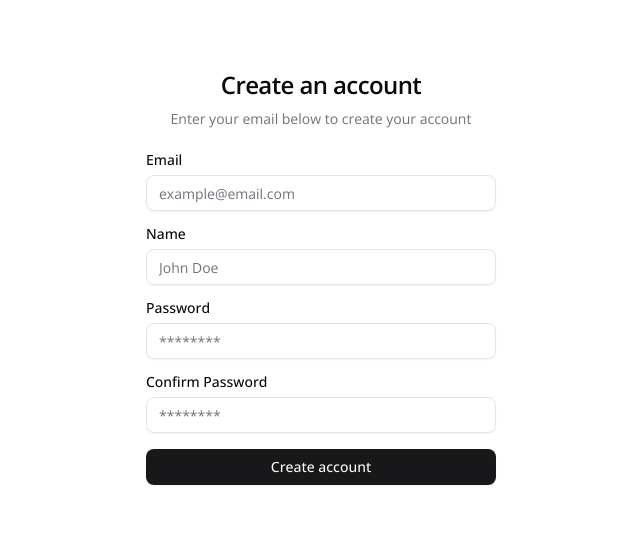
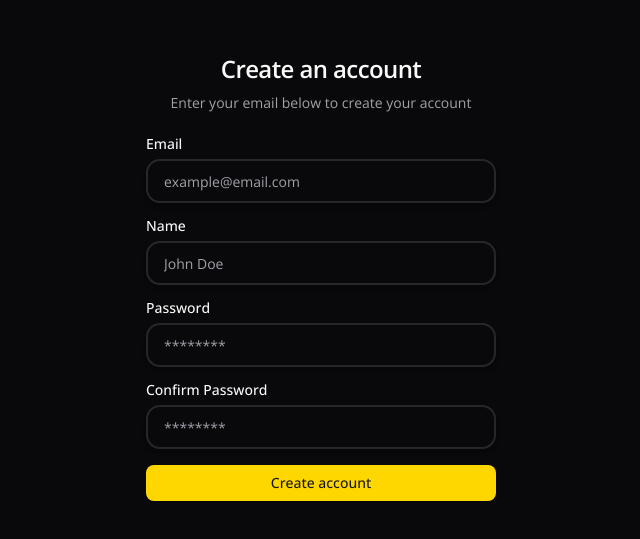
Before and after one commit to Arshya-tech/honeycomb, a Next.js app: page /sign-up in a window 1280 px wide. Shown: the part 123-662 px from the top of the page, without its empty margins (319-959 px from the left). Built offline with nearby package versions, Linux system fonts and the light colour scheme.

Commit message:
feat: enhance styling and improve components UIs according to our theme

```diff
--- a/app/globals.css
+++ b/app/globals.css
@@ -46,74 +46,85 @@
 }
 
 :root {
-  --background: oklch(1 0 0);
-  --foreground: oklch(0.141 0.005 285.823);
-  --card: oklch(1 0 0);
-  --card-foreground: oklch(0.141 0.005 285.823);
-  --popover: oklch(1 0 0);
-  --popover-foreground: oklch(0.141 0.005 285.823);
-  --primary: oklch(0.21 0.006 285.885);
-  --primary-foreground: oklch(0.985 0 0);
-  --secondary: oklch(0.967 0.001 286.375);
-  --secondary-foreground: oklch(0.21 0.006 285.885);
-  --muted: oklch(0.967 0.001 286.375);
-  --muted-foreground: oklch(0.552 0.016 285.938);
-  --accent: oklch(0.967 0.001 286.375);
-  --accent-foreground: oklch(0.21 0.006 285.885);
-  --destructive: oklch(0.577 0.245 27.325);
-  --destructive-foreground: oklch(0.577 0.245 27.325);
-  --border: oklch(0.92 0.004 286.32);
-  --input: oklch(0.92 0.004 286.32);
-  --ring: oklch(0.705 0.015 286.067);
-  --chart-1: oklch(0.646 0.222 41.116);
-  --chart-2: oklch(0.6 0.118 184.704);
-  --chart-3: oklch(0.398 0.07 227.392);
-  --chart-4: oklch(0.828 0.189 84.429);
-  --chart-5: oklch(0.769 0.188 70.08);
-  --radius: 0.625rem;
-  --sidebar: oklch(0.985 0 0);
-  --sidebar-foreground: oklch(0.141 0.005 285.823);
-  --sidebar-primary: oklch(0.21 0.006 285.885);
-  --sidebar-primary-foreground: oklch(0.985 0 0);
-  --sidebar-accent: oklch(0.967 0.001 286.375);
-  --sidebar-accent-foreground: oklch(0.21 0.006 285.885);
-  --sidebar-border: oklch(0.92 0.004 286.32);
-  --sidebar-ring: oklch(0.705 0.015 286.067);
+  --background: #09090b; /* Dark background */
+  --foreground: #fafafa; /* Light text on dark backgrounds */
+  --card: #18181b; /* Dark content area */
+  --card-foreground: #fafafa; /* Light text on dark content areas */
+  --popover: #18181b; /* Dark popover */
+  --popover-foreground: #fafafa; /* Light text on dark popover */
+  --primary: #ffd700; /* Primary yellow */
+  --primary-foreground: #18181b; /* Dark text on yellow */
+  --secondary: #ffc107; /* Secondary yellow */
+  --secondary-foreground: #18181b; /* Dark text on secondary yellow */
+  --muted: #27272a; /* Darker gray for muted elements */
+  --muted-foreground: #a1a1aa; /* Light gray for muted text */
+  --accent: #ffeb3b; /* Tertiary yellow */
+  --accent-foreground: #18181b; /* Dark text on accent yellow */
+  --destructive: #ef4444; /* Red for errors */
+  --destructive-foreground: #ff6f4f; /* Light text on destructive */
+  --border: #27272a; /* Dark subtle border */
+  --input: #27272a; /* Dark input background */
+  --ring: rgba(255, 215, 0, 0.3); /* Semi-transparent ring for focus */
+  --chart-1: #ffd700; /* Chart color 1 */
+  --chart-2: #ffc107; /* Chart color 2 */
+  --chart-3: #ffeb3b; /* Chart color 3 */
+  --chart-4: #ffa000; /* Chart color 4 */
+  --chart-5: #ffee58; /* Chart color 5 */
+  --radius: 0.625rem; /* Border radius */
+  --sidebar: #09090b; /* Sidebar background */
+  --sidebar-foreground: #f8f8f8; /* Light text on sidebar */
+  --sidebar-primary: #ffd700; /* Primary yellow for active sidebar items */
+  --sidebar-primary-foreground: #09090b; /* Dark text on yellow */
+  --sidebar-accent: #ffc107; /* Secondary yellow for sidebar accents */
+  --sidebar-accent-foreground: #09090b; /* Dark text on secondary yellow */
+  --sidebar-border: #27272a; /* Dark border for sidebar */
+  --sidebar-ring: rgba(
+    255,
+    215,
+    0,
+    0.3
+  ); /* Semi-transparent ring for sidebar focus */
 }
 
 .dark {
-  --background: oklch(0.141 0.005 285.823);
-  --foreground: oklch(0.985 0 0);
-  --card: oklch(0.141 0.005 285.823);
-  --card-foreground: oklch(0.985 0 0);
-  --popover: oklch(0.141 0.005 285.823);
-  --popover-foreground: oklch(0.985 0 0);
-  --primary: oklch(0.985 0 0);
-  --primary-foreground: oklch(0.21 0.006 285.885);
-  --secondary: oklch(0.274 0.006 286.033);
-  --secondary-foreground: oklch(0.985 0 0);
-  --muted: oklch(0.274 0.006 286.033);
-  --muted-foreground: oklch(0.705 0.015 286.067);
-  --accent: oklch(0.274 0.006 286.033);
-  --accent-foreground: oklch(0.985 0 0);
-  --destructive: oklch(0.396 0.141 25.723);
-  --destructive-foreground: oklch(0.637 0.237 25.331);
-  --border: oklch(0.274 0.006 286.033);
-  --input: oklch(0.274 0.006 286.033);
-  --ring: oklch(0.442 0.017 285.786);
-  --chart-1: oklch(0.488 0.243 264.376);
-  --chart-2: oklch(0.696 0.17 162.48);
-  --chart-3: oklch(0.769 0.188 70.08);
-  --chart-4: oklch(0.627 0.265 303.9);
-  --chart-5: oklch(0.645 0.246 16.439);
-  --sidebar: oklch(0.21 0.006 285.885);
-  --sidebar-foreground: oklch(0.985 0 0);
-  --sidebar-primary: oklch(0.488 0.243 264.376);
-  --sidebar-primary-foreground: oklch(0.985 0 0);
-  --sidebar-accent: oklch(0.274 0.006 286.033);
-  --sidebar-accent-foreground: oklch(0.985 0 0);
-  --sidebar-border: oklch(0.274 0.006 286.033);
-  --sidebar-ring: oklch(0.442 0.017 285.786);
+  --background: #09090b; /* Dark background */
+  --foreground: #fafafa; /* Light text on dark backgrounds */
+  --card: #18181b; /* Dark content area */
+  --card-foreground: #fafafa; /* Light text on dark content areas */
+  --popover: #18181b; /* Dark popover */
+  --popover-foreground: #fafafa; /* Light text on dark popover */
+  --primary: #ffd700; /* Primary yellow */
+  --primary-foreground: #18181b; /* Dark text on yellow */
+  --secondary: #ffc107; /* Secondary yellow */
+  --secondary-foreground: #18181b; /* Dark text on secondary yellow */
+  --muted: #27272a; /* Darker gray for muted elements */
+  --muted-foreground: #a1a1aa; /* Light gray for muted text */
+  --accent: #ffeb3b; /* Tertiary yellow */
+  --accent-foreground: #18181b; /* Dark text on accent yellow */
+  --destructive: #ef4444; /* Red for errors */
+  --destructive-foreground: #fef2f2; /* Light text on destructive */
+  --border: #27272a; /* Dark subtle border */
+  --input: #27272a; /* Dark input background */
+  --ring: rgba(255, 215, 0, 0.3); /* Semi-transparent ring for focus */
+  --chart-1: #ffd700; /* Chart color 1 */
+  --chart-2: #ffc107; /* Chart color 2 */
+  --chart-3: #ffeb3b; /* Chart color 3 */
+  --chart-4: #ffa000; /* Chart color 4 */
+  --chart-5: #ffee58; /* Chart color 5 */
+  --radius: 0.625rem; /* Border radius */
+  --sidebar: #09090b; /* Sidebar background */
+  --sidebar-foreground: #f8f8f8; /* Light text on sidebar */
+  --sidebar-primary: #ffd700; /* Primary yellow for active sidebar items */
+  --sidebar-primary-foreground: #09090b; /* Dark text on yellow */
+  --sidebar-accent: #ffc107; /* Secondary yellow for sidebar accents */
+  --sidebar-accent-foreground: #09090b; /* Dark text on secondary yellow */
+  --sidebar-border: #27272a; /* Dark border for sidebar */
+  --sidebar-ring: rgba(
+    255,
+    215,
+    0,
+    0.3
+  ); /* Semi-transparent ring for sidebar focus */
 }
 
 @layer base {
--- a/app/layout.tsx
+++ b/app/layout.tsx
@@ -4,6 +4,8 @@ import { Fredoka, Open_Sans } from "next/font/google";
 import { siteMetadata } from "@/config/site";
 
 import "./globals.css";
+
+import { Toaster } from "@/components/ui/sonner";
 
 const fredoka = Fredoka({
   variable: "--font-heading",
@@ -28,6 +30,7 @@ export default function RootLayout({
       <body
         className={`${fredoka.variable} ${openSans.variable} font-sans antialiased`}
       >
+        <Toaster richColors />
         {children}
       </body>
     </html>
--- a/components/auth/sign-in-form.tsx
+++ b/components/auth/sign-in-form.tsx
@@ -17,14 +17,12 @@ import {
 } from "@/components/ui/form";
 import { Input } from "@/components/ui/input";
 
-type FormData = SignInRequest;
-
 export function SignInForm() {
   const router = useRouter();
   const [error, setError] = useState<string | null>(null);
   const [isPending, startTransition] = useTransition();
 
-  const form = useForm<FormData>({
+  const form = useForm<SignInRequest>({
     resolver: zodResolver(signInSchema),
     defaultValues: {
       email: "",
@@ -32,7 +30,7 @@ export function SignInForm() {
     },
   });
 
-  async function onSubmit(values: FormData) {
+  async function onSubmit(values: SignInRequest) {
     try {
       setError(null);
 
--- a/components/ui/input.tsx
+++ b/components/ui/input.tsx
@@ -8,9 +8,10 @@ function Input({ className, type, ...props }: React.ComponentProps<"input">) {
       type={type}
       data-slot="input"
       className={cn(
-        "border-input file:text-foreground placeholder:text-muted-foreground selection:bg-primary selection:text-primary-foreground flex h-9 w-full min-w-0 rounded-md border bg-transparent px-3 py-1 text-base shadow-xs transition-[color,box-shadow] outline-none file:inline-flex file:h-7 file:border-0 file:bg-transparent file:text-sm file:font-medium disabled:pointer-events-none disabled:cursor-not-allowed disabled:opacity-50 md:text-sm",
-        "focus-visible:border-ring focus-visible:ring-ring/50 focus-visible:ring-[3px]",
-        "aria-invalid:ring-destructive/20 dark:aria-invalid:ring-destructive/40 aria-invalid:border-destructive",
+        "border-input text-foreground placeholder:text-muted-foreground selection:bg-primary selection:text-primary-foreground flex h-11 w-full min-w-0 rounded-xl border-2 bg-transparent px-4 py-2 text-base shadow-md transition-all duration-200 outline-none file:inline-flex file:h-7 file:border-0 file:bg-transparent file:text-sm file:font-medium disabled:pointer-events-none disabled:cursor-not-allowed disabled:opacity-50 md:text-sm",
+        "hover:border-primary/50 hover:-translate-y-[1px] hover:shadow-lg",
+        "focus-visible:border-primary focus-visible:ring-primary/30 focus-visible:ring-[4px]",
+        "aria-invalid:border-destructive aria-invalid:ring-destructive/30",
         className,
       )}
       {...props}
--- /dev/null
+++ b/components/ui/sonner.tsx
@@ -0,0 +1,29 @@
+"use client";
+
+import { useTheme } from "next-themes";
+import { Toaster as Sonner, ToasterProps } from "sonner";
+
+const Toaster = ({ ...props }: ToasterProps) => {
+  const { theme = "system" } = useTheme();
+
+  return (
+    <Sonner
+      theme={theme as ToasterProps["theme"]}
+      className="toaster group"
+      toastOptions={{
+        classNames: {
+          toast:
+            "group toast group-[.toaster]:bg-background group-[.toaster]:text-foreground group-[.toaster]:border-2 group-[.toaster]:border-primary/20 group-[.toaster]:shadow-xl group-[.toaster]:rounded-xl",
+          description: "group-[.toast]:text-muted-foreground",
+          actionButton:
+            "group-[.toast]:bg-primary group-[.toast]:text-primary-foreground group-[.toast]:rounded-lg group-[.toast]:font-medium group-[.toast]:shadow-md group-[.toast]:hover:opacity-90 group-[.toast]:transition-opacity",
+          cancelButton:
+            "group-[.toast]:bg-muted group-[.toast]:text-muted-foreground group-[.toast]:rounded-lg group-[.toast]:font-medium group-[.toast]:shadow-md group-[.toast]:hover:opacity-90 group-[.toast]:transition-opacity",
+        },
+      }}
+      {...props}
+    />
+  );
+};
+
+export { Toaster };
--- a/package.json
+++ b/package.json
@@ -45,6 +45,7 @@
     "react-email": "^3.0.7",
     "react-hook-form": "^7.54.2",
     "resend": "^4.1.2",
+    "sonner": "^2.0.1",
     "stripe": "^17.7.0",
     "tailwind-merge": "^3.0.2",
     "tailwindcss-animate": "^1.0.7",
```
Also changed, not shown: 2 other files (tests, documents, lock files or other folders).
